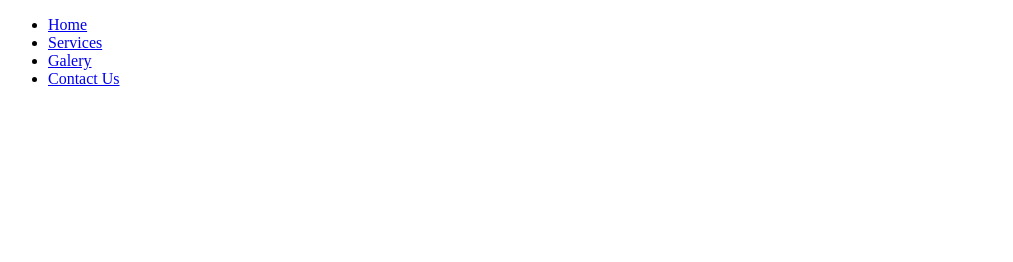
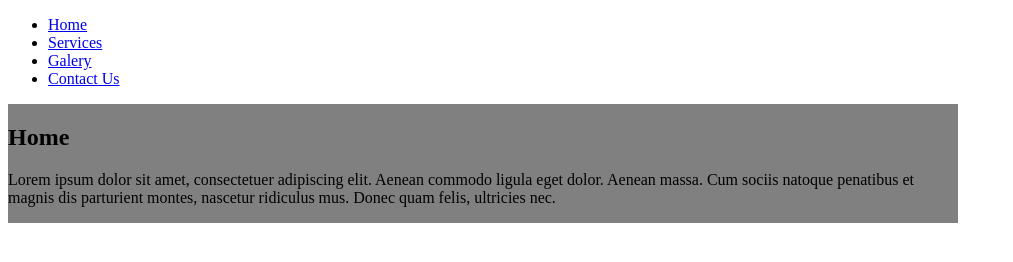
Before and after one commit to trtpg/semantic_tags, a plain HTML site: page index.html in a window 1280 px wide. Shown: the whole page, without its empty margins (0-1013 px from the left). Drawn offline with Linux system fonts and the light colour scheme.

Commit message:
adds style for article tag

```diff
--- a/index.html
+++ b/index.html
@@ -5,12 +5,13 @@
     <title>Title here</title>
   </head>
   <style type="text/css">
-    article { display: block; border: 1px solid gray; background: gray}
+    article { width: 950px; display: table; background: gray}
+
     footer {align-content: center;}
   </style>
 
 	<body>
-    <section>
+
     <nav>
       <ul>
         <li><a href="#">Home</a></li>
@@ -20,10 +21,24 @@
       </ul>
     </nav>
 
+    <article>
+      <h1> Home </h1>
+      <p>	Lorem ipsum dolor sit amet, consectetuer adipiscing elit. Aenean commodo
+        ligula eget dolor. Aenean massa. Cum sociis natoque penatibus et magnis dis
+         parturient montes, nascetur ridiculus mus. Donec quam felis, ultricies nec.
+      </p>
+
+    </article>
 
 
 
-    </section>
+
+
+
+
+
+
+
 	</body>
 
 </html>
```
Lines whose indentation alone changed are shown as unchanged.
